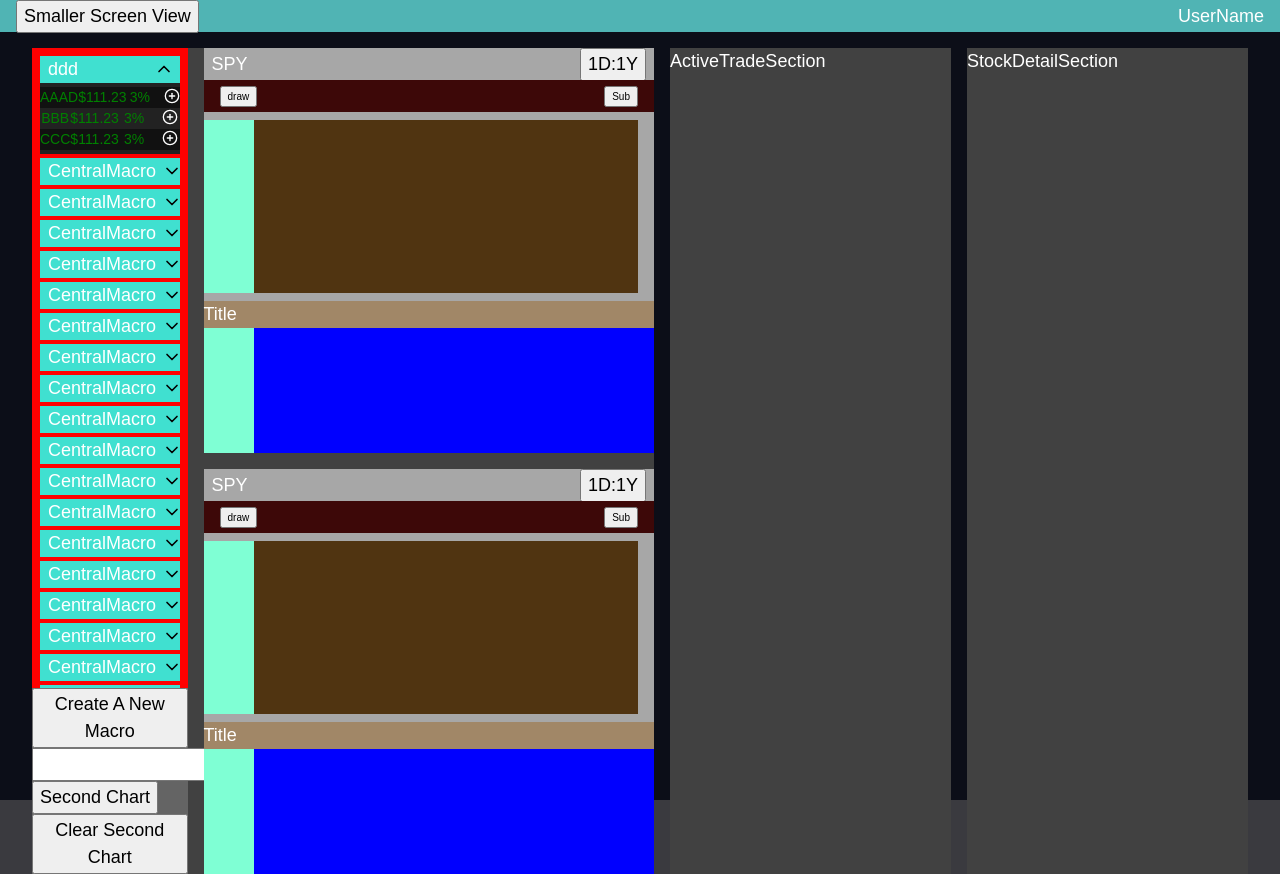
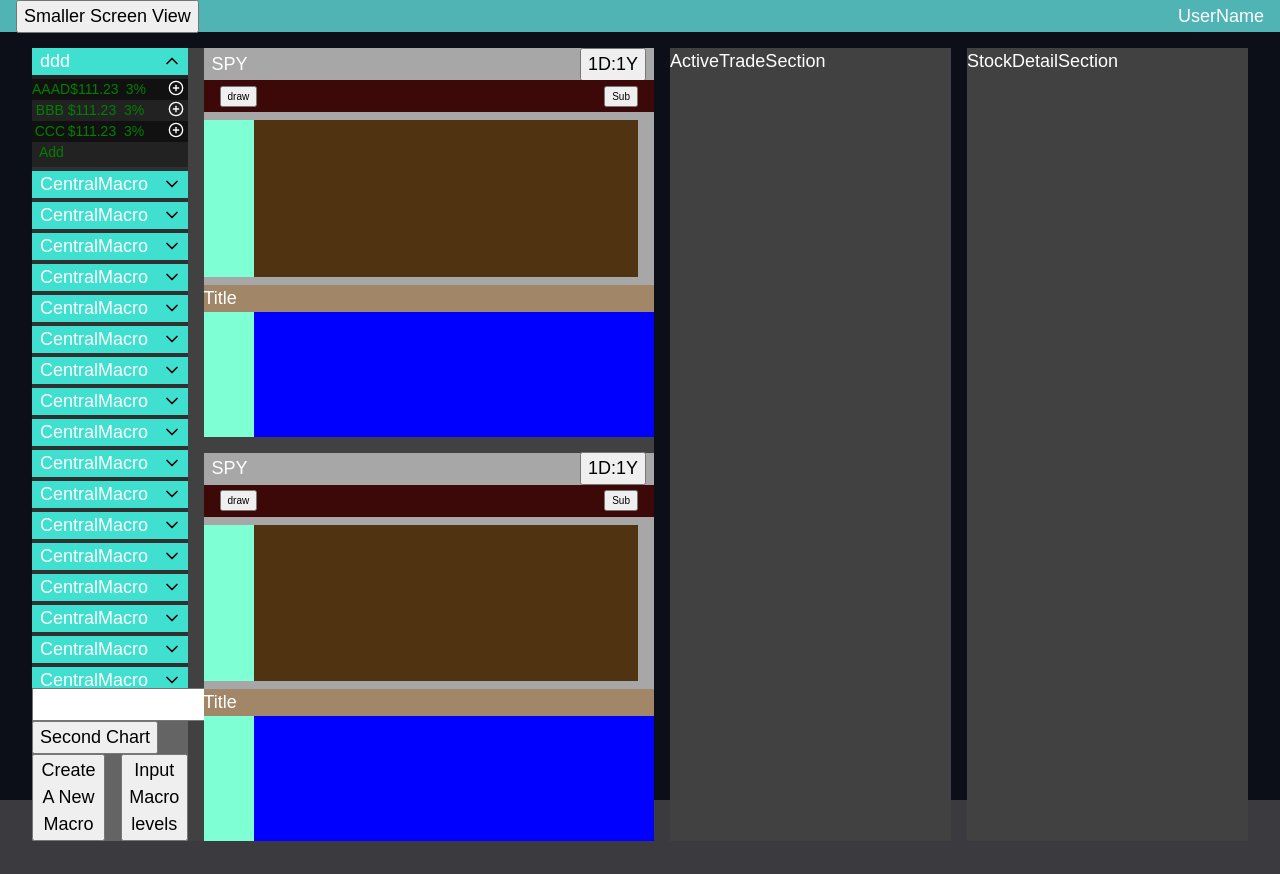
Before and after one commit to zsick19/StockTracker_Front, a React (Vite) app: page /dash/largeScreen in a window 1280 px wide. Both pictures are taken after a click on the button 159 px from the left and 69 px from the top of the page. After the commit the page ends 841 px from the top, so only its background shows below. Built offline with nearby package versions, Linux system fonts and the light colour scheme.

Commit message:
Added Primary, Secondary, double clicks to sample watch lists for control of the primary and secondary charts

```diff
--- a/src/components/ChartSubGraph/ChartSubGraphContainer.jsx
+++ b/src/components/ChartSubGraph/ChartSubGraphContainer.jsx
@@ -8,7 +8,6 @@ import ChartMenuBar from "./ChartMenuBar";
 
 function ChartSubGraphContainer({ ticker })
 {
-  //ticker to search for
   //show any subcharts/studies
   const [timeFrame, setTimeFrame] = useState(defaultTimeFrames.dailyOneYear);
   const [showTimeFrameModal, setShowTimeFrameModal] = useState(false)
@@ -21,6 +20,9 @@ function ChartSubGraphContainer({ ticker })
   {
     actualChart = <ChartGraph />
   }
+
+
+
 
 
   return (
--- a/src/pages/LargeScreen/LargeScreenComponents/MacroControlSection/Components/MacroWatchList.jsx
+++ b/src/pages/LargeScreen/LargeScreenComponents/MacroControlSection/Components/MacroWatchList.jsx
@@ -2,24 +2,27 @@ import { ChevronDown, ChevronUp, CirclePlus } from 'lucide-react'
 import React, { useState } from 'react'
 import '../Components/MacroWatchList.css'
 
-function MacroWatchList({ watchList, setPrimaryChartTicker })
+function MacroWatchList({ watchList, setPrimaryChartTicker, setSecondaryChartTicker })
 {
     const [displayTickers, setDisplayTickers] = useState(false)
 
     return (
         <div className='LSH-WatchListWrapper'>
-            <div className='LSH-WatchListTitle'>
+            <div className='LSH-WatchListTitle' onClick={() => setDisplayTickers(prev => !prev)}>
                 <p>{watchList.title}</p>
-                <button onClick={() => setDisplayTickers(prev => !prev)}>{displayTickers ? <ChevronUp size={20} /> : <ChevronDown size={20} />}</button>
+                <button >{displayTickers ? <ChevronUp size={20} /> : <ChevronDown size={20} />}</button>
             </div>
             {displayTickers && <div className='LSH-WatchListTickerOpen'>
                 {watchList.tickers.map((ticker, index) =>
-                    <div className={`${index % 2 == 0 && 'everyOther'} LSH-SingleTickerTitle`} onClick={() => setPrimaryChartTicker(ticker)}>
+                    <div className={`${index % 2 == 0 && 'everyOther'} LSH-SingleTickerTitle`} onClick={() => setPrimaryChartTicker(ticker)} onDoubleClick={() => { setPrimaryChartTicker(ticker); setSecondaryChartTicker(ticker) }}>
                         <p>{ticker}</p>
                         <p>$111.23</p>
                         <p>3%</p>
-                        <button><CirclePlus size={16} color='white' /></button>
+                        <button onClick={(e) => { e.stopPropagation(); setSecondaryChartTicker(ticker) }}><CirclePlus size={16} color='white' /></button>
                     </div>)}
+                <div className='LSH-SingleTickerTitle'>
+                    Add
+                </div>
             </div>}
         </div>
     )
--- a/src/pages/LargeScreen/LargeScreenComponents/MacroControlSection/Components/MacroWatchListContainer.jsx
+++ b/src/pages/LargeScreen/LargeScreenComponents/MacroControlSection/Components/MacroWatchListContainer.jsx
@@ -1,7 +1,7 @@
 import React from 'react'
 import MacroWatchList from './MacroWatchList'
 
-function MacroWatchListContainer({ setPrimaryChartTicker })
+function MacroWatchListContainer({ setPrimaryChartTicker, setSecondaryChartTicker })
 {
     const watchLists = [{ title: 'ddd', tickers: ['AAAD', 'BBB', 'CCC'] },
     { title: 'CentralMacro', tickers: ['SPY', 'DIA'] },
@@ -30,7 +30,7 @@ function MacroWatchListContainer({ setPrimaryChartTicker })
 
     return (
         <div id='LSH-MacroWatchListContainer'>
-            {watchLists.map((watch) => <MacroWatchList watchList={watch} setPrimaryChartTicker={setPrimaryChartTicker} />)}
+            {watchLists.map((watch) => <MacroWatchList watchList={watch} setPrimaryChartTicker={setPrimaryChartTicker} setSecondaryChartTicker={setSecondaryChartTicker} />)}
         </div>
     )
 }
--- a/src/pages/LargeScreen/LargeScreenComponents/MacroControlSection/MacroControlSection.css
+++ b/src/pages/LargeScreen/LargeScreenComponents/MacroControlSection/MacroControlSection.css
@@ -12,10 +12,9 @@
 }
 
 #LSH-MacroWatchListContainer {
-  padding: 0.5rem;
   flex: 1;
   max-height: 80vh;
-  background-color: red;
+  background-color: rgb(48, 48, 48);
   overflow-y: auto;
 }
 
--- a/src/pages/LargeScreen/LargeScreenComponents/MacroControlSection/MacroControlSection.jsx
+++ b/src/pages/LargeScreen/LargeScreenComponents/MacroControlSection/MacroControlSection.jsx
@@ -20,17 +20,18 @@ function MacroControlSection()
     <section id="LSH-MacroSection">
 
       <div id="LSH-MacroWatchLists">
-        <MacroWatchListContainer setPrimaryChartTicker={setPrimaryChartTicker} />
+        <MacroWatchListContainer setPrimaryChartTicker={setPrimaryChartTicker} setSecondaryChartTicker={setSecondaryChartTicker} />
+
         <div>
-          <button>Create A New Macro</button>
           <form>
             <input type="text" ref={secondarySearchTicker} />
             <button type="button" onClick={(e) => handleSecondaryChartSearch(e)}>Second Chart</button>
           </form>
 
-          <button onClick={() => setSecondaryChartTicker(undefined)}>
-            Clear Second Chart
-          </button>
+          <div className='flex'>
+            <button>Create A New Macro</button>
+            <button>Input Macro levels</button>
+          </div>
         </div>
       </div>
 
```
